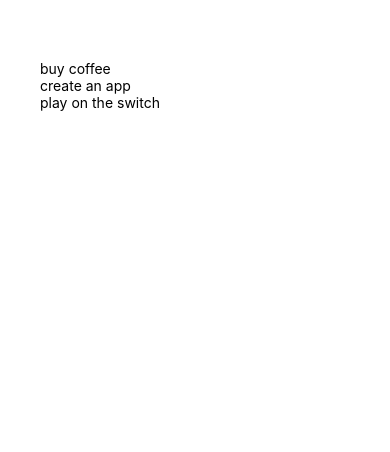
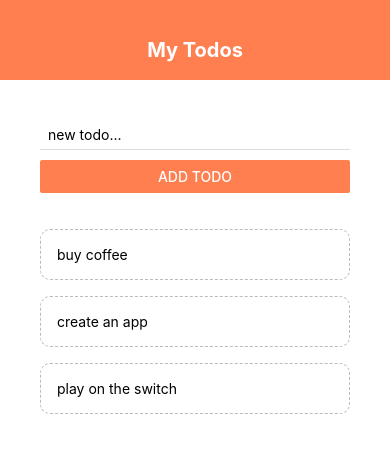
Before and after one commit to TiffRBarclay/TodoApp, a React Native app: screen / in a window 390 px wide. Shown: the top 452 px of the page. Built offline with nearby package versions, Linux system fonts and the light colour scheme.

Commit message:
Add separated components to App.js

```diff
--- a/App.js
+++ b/App.js
@@ -1,5 +1,9 @@
 import React, { useState } from "react";
 import { StyleSheet, Text, View, FlatList } from "react-native";
+
+import Header from "./components/Header";
+import TodoItems from "./components/TodoItems";
+import AddTodo from "./components/AddTodo";
 
 export default function App() {
   const [todos, setTodos] = useState([
@@ -8,15 +12,29 @@ export default function App() {
     { text: "play on the switch", key: "3" },
   ]);
 
+  const handleItemClick = (key) => {
+    setTodos((prevTodos) => {
+      return prevTodos.filter((todo) => todo.key != key);
+    });
+  };
+
+  const submitHandler = (text) => {
+    setTodos((prevTodos) => {
+      return [{ text: text, key: Math.random().toString() }, ...prevTodos];
+    });
+  };
+
   return (
     <View style={styles.container}>
-      {/* Header */}
+      <Header />
       <View style={styles.content}>
-        {/* Form */}
+        <AddTodo submitHandler={submitHandler} />
         <View style={styles.list}>
           <FlatList
             data={todos}
-            renderItem={({ item }) => <Text>{item.text}</Text>}
+            renderItem={({ item }) => (
+              <TodoItems item={item} handleItemClick={handleItemClick} />
+            )}
           />
         </View>
       </View>
```
